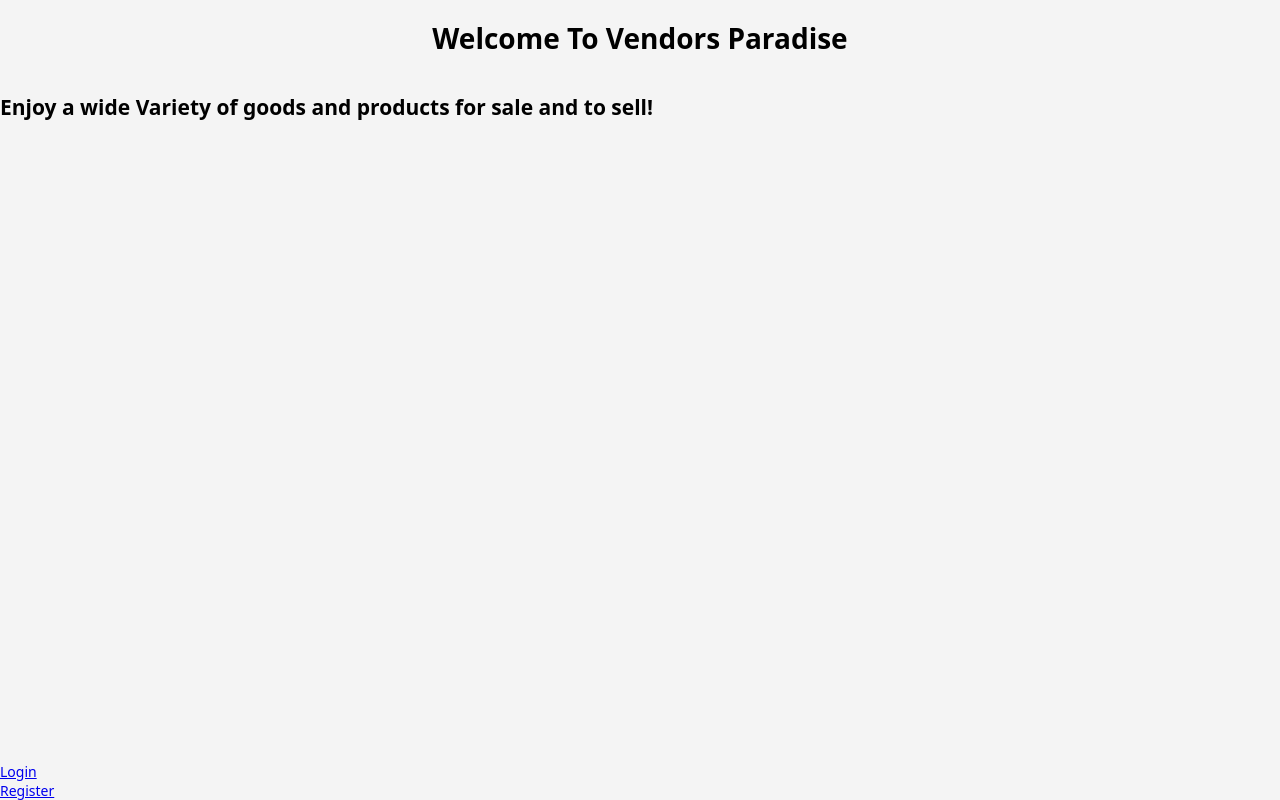
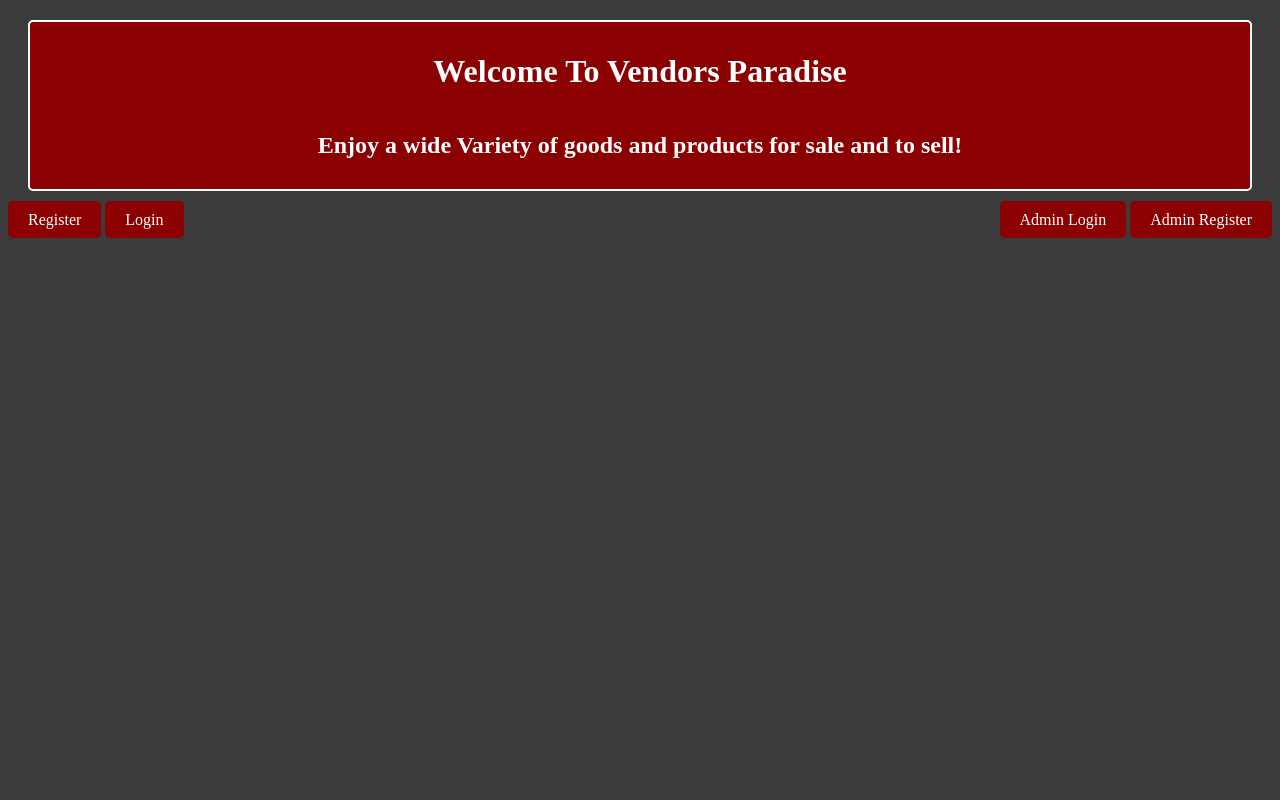
Before and after one commit to alexw1se/180final, a Flask app: page / in a window 1280 px wide. Run offline with Flask 3, Linux system fonts and the light colour scheme.

Commit message:
added login and admin login and css

```diff
--- a/templates/home.html
+++ b/templates/home.html
@@ -1,22 +1,45 @@
 <style>
-.button {
-    display: inline-block;
-    padding: 0.5em 1em;
-    margin: 0 0.5em;
-    border-radius: 0.25em;
-    text-decoration: none;
-    color: #fff;
-    background-color: #007bff;
+  body {
+    background-color: #3b3b3b;
+    color: #ffffff;
   }
 
-  .button:hover {
-    background-color: #0056b3;
+  h1, h2 {
+    color: white;
+  }
+
+  nav {
+    display: flex;
+    justify-content: space-between;
+    align-items: center;
+  }
+
+  nav a {
+    color: #ffffff;
+    background-color: #8b0000;
+    padding: 10px 20px;
+    text-decoration: none;
+    border-radius: 5px;
+    transition: background-color 0.3s ease;
+  }
+
+  nav a:hover {
+    background-color: #6a0000;
+  }
+
+  .heading-container {
+    display: flex;
+    flex-direction: column;
+    align-items: center;
+    justify-content: center;
+    background-color: #8b0000;
+    border: 2px solid #ffffff;
+    border-radius: 5px;
+    padding: 10px;
+    text-align: center;
+    margin: 20px;
   }
   </style>
-
-
-
-
 
   <!DOCTYPE html>
   <html lang="en">
@@ -24,12 +47,21 @@
       <meta charset="UTF-8">
       <meta name="viewport" content="width=device-width, initial-scale=1.0">
       <title>Vendors Paradise</title>
-    <link rel="stylesheet" href="header.css">
   </head>
   <body>
+    <div class="heading-container">
       <h1>Welcome To Vendors Paradise</h1>
       <h2>Enjoy a wide Variety of goods and products for sale and to sell!</h2>
-    <a href="/login.html" role="button">Login</a>
-    <a href="/register.html" role="button">Register</a>
+    </div>
+    <nav>
+      <div>
+        <a href="/register" role="button">Register</a>
+        <a href="/login" role="button">Login</a>
+      </div>
+      <div>
+        <a href="/adminLogin" role="button">Admin Login</a>
+        <a href="/adminRegister" role="button">Admin Register</a>
+      </div>
+    </nav>
   </body>
   </html>
```
Also changed, not shown: templates/adminLogin.html (added), 1 other file. Lines whose indentation alone changed are shown as unchanged.
